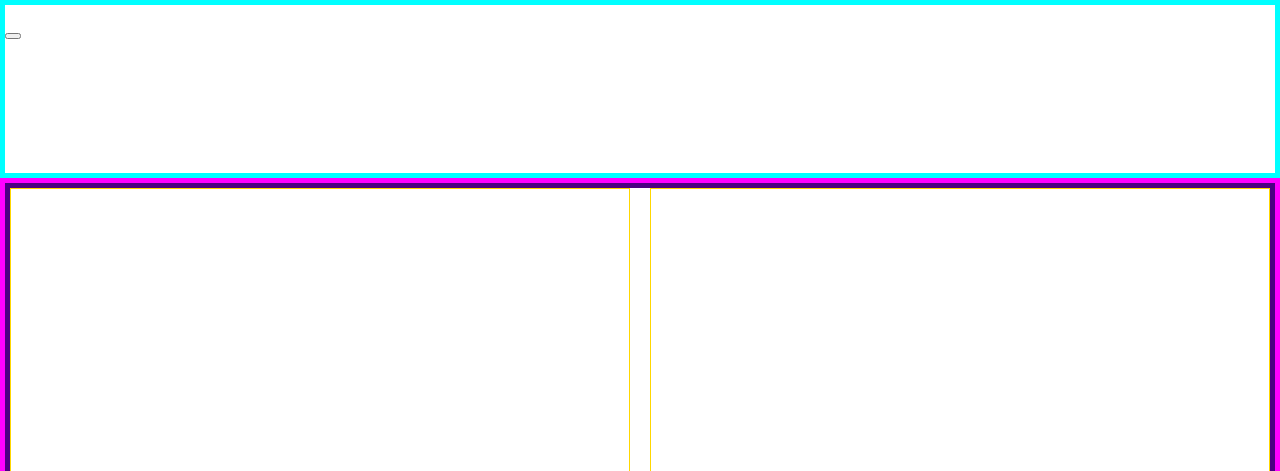
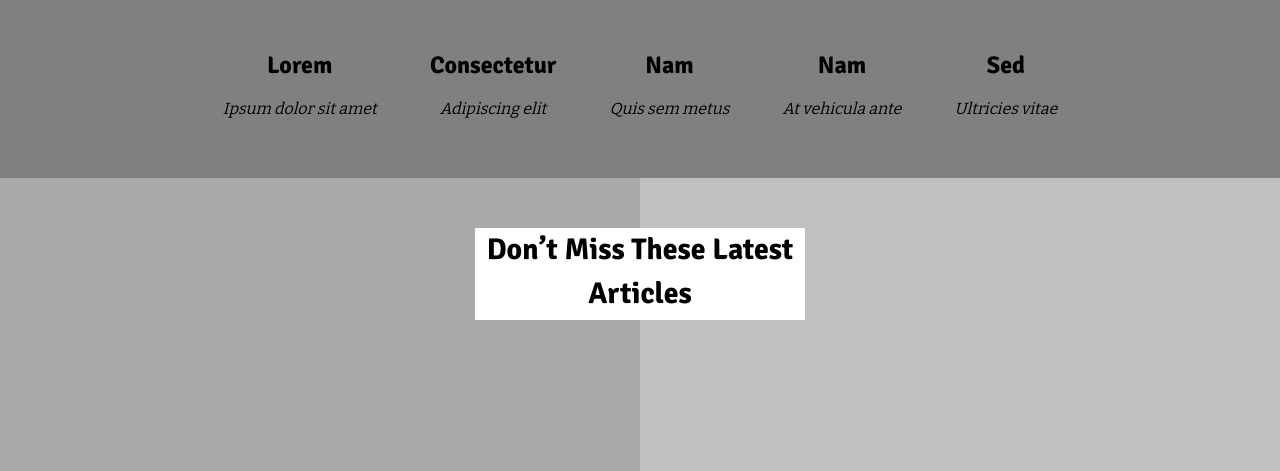
Before and after one commit to dsmchen/smashing-magazine-homepage, a plain HTML site: page index.html in a window 1280 px wide. Shown: the top 471 px of the page. Drawn offline with nearby package versions, Linux system fonts and the light colour scheme.

Commit message:
Add background colour & typography

```diff
--- a/index.html
+++ b/index.html
@@ -4,23 +4,47 @@
     <title>Smashing Magazine — For Web Designers And Developers — Smashing Magazine</title>
     <meta http-equiv="X-UA-Compatible" content="IE=Edge">
     <meta charset="UTF-8">
+
+    <link href="https://fonts.googleapis.com/css?family=Bitter:400,700" rel="stylesheet">
+    <link href="https://fonts.googleapis.com/css?family=Signika:300,400,600,700" rel="stylesheet">
     <link href="style.css" rel="stylesheet">
   </head>
   <body>
 
     <header>
-      <img src="" alt="" class="logo">
-      <nav></nav>
-      <button class="search"></button>
+      <nav>
+        <ul>
+          <li><h5>Lorem</h5>
+                  Ipsum dolor sit amet</li>
+          <li><h5>Consectetur</h5>
+                  Adipiscing elit</li>
+          <li><h5>Nam</h5>
+                  Quis sem metus</li>
+          <li><h5>Nam</h5>
+                  At vehicula ante</li>
+          <li><h5>Sed</h5>
+                  Ultricies vitae</li>
+        </ul>
+      </nav>
     </header>
 
     <main>
 
       <section class="featured-articles">
-        <article class="featured-article"></article>
-        <article class="featured-article"></article>
-        <article class="featured-article"></article>
-        <article class="featured-article"></article>
+        <h1>Don’t Miss These Latest
+            Articles</h1>
+        <article class="featured-article">
+          <h2>Mid-Century Modern Illustration: Creating A Cover Book With Illustrator And InDesign</h2>
+        </article>
+        <article class="featured-article">
+          <h2>Finding Inspiration In Digital Influencers</h2>
+        </article>
+        <article class="featured-article">
+          <h2>SVG Web Page Components For IoT And Makers (Part 1)</h2>
+        </article>
+        <article class="featured-article">
+          <h2>Why Mason And Front-End As A Service Will Be A Game Changer For Product Development</h2>
+        </article>
       </section>
 
       <section class="latest-posts">
@@ -28,8 +52,6 @@
         <article class="latest-post"></article>
         <article class="latest-post"></article>
         <aside class="supporters">
-          <div class="ad"></div>
-          <div class="members"></div>
         </aside>
         <article class="latest-post"></article>
         <article class="latest-post"></article>
--- a/style.css
+++ b/style.css
@@ -1,4 +1,9 @@
 /* Page */
+
+:root {
+  --body-font: 'Bitter', serif;
+  --title-font: 'Signika', sans-serif;
+}
 
 html {
   box-sizing: border-box;
@@ -12,8 +17,10 @@ html {
 
 body {
   margin: 0;
-  font: 12px/18px "Lucida Grande", "Lucida Sans Unicode", Helvetica, Arial, Verdana, sans-serif;
-  color: #333;
+  font-family: var(--body-font);
+  font-size: 16px;
+  font-weight: 400;
+  color: black;
   background-color: white;
 }
 
@@ -29,96 +36,150 @@ a:hover {
 
 header {
   height: 177.55px;
-  border: 5px solid cyan;
+  background-color: gray;
+}
+nav {
+  padding: 50px 10px;
+}
+ul {
+  margin: 0;
+  padding: 0;
+  text-align: center;
+}
+li {
+  display: inline-block;
+  margin-right: 50px;
+  font-style: italic;
+  white-space: pre-line;
+}
+li:last-of-type {
+  margin-right: 0;
+}
+h5 {
+  margin: 0;
+  font-family: var(--title-font);
+  font-size: 24px;
+  font-weight: 700;
+  font-style: normal;
 }
 
 /* Main */
 
-main {
-  border: 5px solid fuchsia;
-}
-section {
-  border: 5px solid indigo;
-}
-article,
-div {
-  border: 1px solid gold;
-}
 .link-wrapper {
   grid-column: 1 / -1;
   height: 178.317px;
-  border: 1px solid red;
+  background-color: #dcdcdc;
 }
 
 /* Featured articles */
 .featured-articles {
   display: grid;
-  grid-gap: 20px;
   grid-template-columns: repeat(2, 1fr);
-  height: 1508px;
+  grid-template-rows: 828.2px 679.8px;
+}
+.featured-article:first-of-type {
+  padding-top: 300px;
+  background-color: darkgray;
+}
+.featured-article:nth-of-type(2) {
+  padding-top: 300px;
+  background-color: silver;
+}
+.featured-article:nth-of-type(3) {
+  padding-top: 150px;
+  background-color: #a0a0a0;
+}
+.featured-article:last-of-type {
+  padding-top: 150px;
+  background-color: darkgray;
+}
+h1 {
+  position: absolute;
+  left: calc(50% - 165.2165px);
+  width: 330.433px;
+  height: 92.85px;
+  margin-top: 50px;
+  margin-bottom: 0;
+  font-family: var(--title-font);
+  font-size: calc(26px + (30 - 26) * (100vw - 350px)/ (1300 - 350));
+  line-height: 1.5em;
+  text-align: center;
+  white-space: pre-line;
+  background-color: white;
+}
+h2 {
+  margin: 0 100px 0;
+  font-family: var(--title-font);
+  font-size: calc(1.375rem + 1.6vw);
+  line-height: 1.2;
 }
 
 /* Latest posts */
 .latest-posts {
   display: grid;
-  grid-gap: 20px;
   grid-template-columns: repeat(3, 1fr);
-  height: 2880.67px;
+  grid-template-rows: 586.5px 659.6px 553.283px 656.433px;
+}
+.latest-post {
+  background-color: #dcdcdc;
 }
 .supporters {
   grid-column: 1 / -1;
   grid-row-start: 2;
   display: grid;
-  grid-gap: 20px;
   grid-template-columns: 1fr 2fr;
-  border: 1px solid red;
+  background-color: silver;
 }
 .tv {
   grid-column: 2 / span 2;
   grid-row-start: 4;
-  border: 1px solid red;
+  background-color: silver;
 }
 
 /* Conference */
 .conference {
   height: 1012.02px;
+  background-color: darkgray;
 }
 
 /* Community links */
 .community-links {
   display: grid;
-  grid-gap: 20px;
   grid-template-columns: repeat(2, 1fr);
-  height: 1683.77px;
+  grid-template-rows: 388px repeat(3, 269.033px);
 }
 .person-of-the-week {
   grid-column: 1 / -1;
-  height: 327.133px;
-  border: 1px solid red;
+  background-color: lightgray;
+}
+.community-link {
+  background-color: #dcdcdc;
 }
 
 /* Featured book */
 .featured-book {
   height: 312.933px;
+  background-color: darkgray;
 }
 
 /* Curated posts */
 .curated-posts {
   display: grid;
-  grid-gap: 20px;
   grid-template-columns: repeat(3, 1fr);
-  height: 1866.95px;
+  grid-template-rows: 658.117px 924.383px;
+}
+.guides {
+  background-color: #dcdcdc;
 }
 .newsletter {
   grid-column: 2 / span 2;
   grid-row-start: 2;
-  border: 1px solid red;
-
+  background-color: silver;
 }
 
 /* Footer */
 
 footer {
   height: 607.45px;
-  border: 5px solid lime;
+  background-color: darkgray;
 }
```
